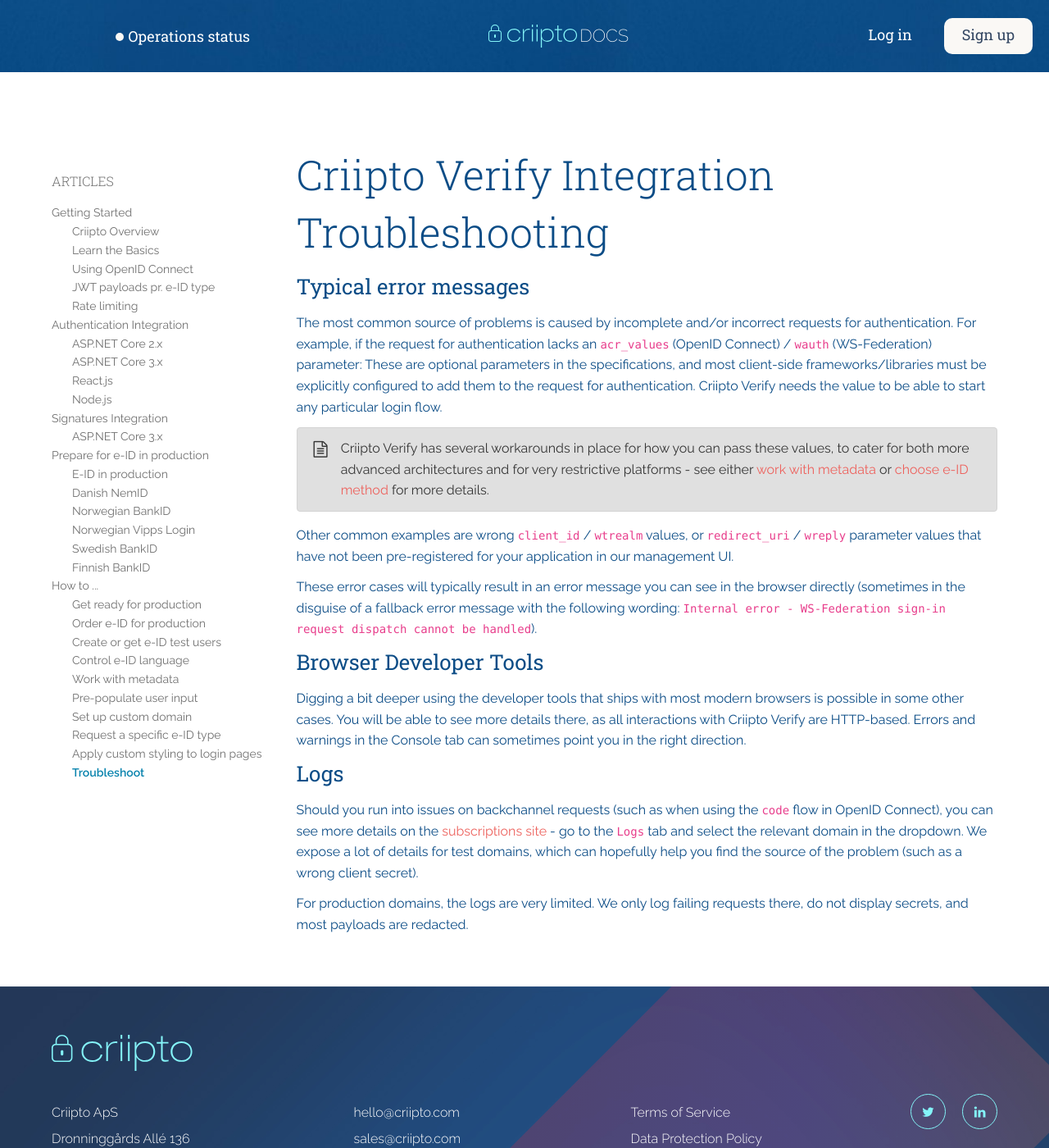
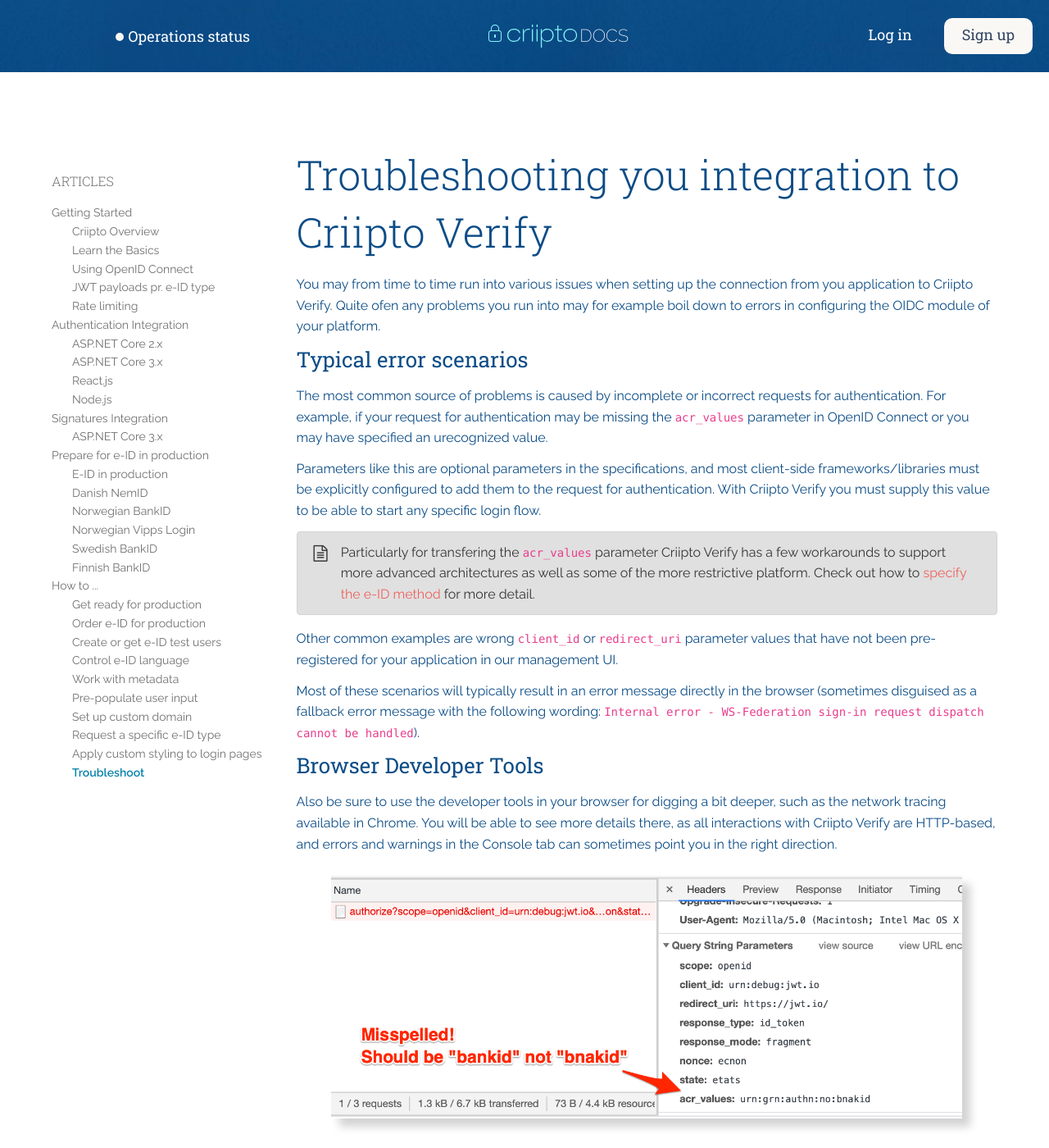
Before and after one commit to criipto/docs-old, a Jekyll site: the page built from how-to/troubleshoot.md, in a window 1280 px wide and 1400 px high. Shown: the whole window at 82% size. Built offline with Jekyll 4.4.1, drawn with Linux system fonts in a browser that asks for light colours; some web fonts are replaced; some of the changed text lies outside the part shown.

Commit message:
Updated troubleshooting guide

```diff
--- a/how-to/troubleshoot.md
+++ b/how-to/troubleshoot.md
@@ -1,32 +1,41 @@
 ---
 title: Criipto Verify Integration Troubleshooting
-description: Learn more about how to troubleshoot your integration to Criipto Verify
+description: Troubleshoot your integration to Criipto Verify
 layout: article
 ---
-# Criipto Verify Integration Troubleshooting
+# Troubleshooting you integration to Criipto Verify
 
-## Typical error messages
-The most common source of problems is caused by incomplete and/or incorrect requests for authentication.
-For example, if the request for authentication lacks an `acr_values` (OpenID Connect) / `wauth` (WS-Federation) parameter:
-These are optional parameters in the specifications, and most client-side frameworks/libraries must be explicitly configured to add them to the request for authentication. Criipto Verify needs the value to be able to start any particular login flow.
+You may from time to time run into various issues when setting up the connection from you application to Criipto Verify.
+Quite ofen any problems you run into may for example boil down to errors in configuring the OIDC module of your platform.
+
+
+## Typical error scenarios
+The most common source of problems is caused by incomplete or incorrect requests for authentication.
+For example, if your request for authentication may be missing the `acr_values` parameter in OpenID Connect or
+you may have specified an urecognized value.
+
+Parameters like this are optional parameters in the specifications, and most client-side frameworks/libraries must be explicitly configured to add them to the request for authentication. With Criipto Verify you must supply this value to be able to start any specific login flow.
 
 {% iconnote note %}
 
-Criipto Verify has several workarounds in place for how you can pass these values, to cater for both more advanced architectures and for very restrictive platforms - see either [work with metadata](/how-to/work-with-metadata) or [choose e-ID method](/how-to/choose-eid-method) for more details.
+Particularly for transfering the `acr_values` parameter Criipto Verify has a few workarounds to support more advanced architectures as well as some of the more restrictive platform. Check out how to [specify the e-ID method](/how-to/choose-eid-method) for more detail.
 
 {% endiconnote %}
 
-Other common examples are wrong `client_id` / `wtrealm` values, or `redirect_uri` / `wreply` parameter values that have not been pre-registered for your application in our management UI.
+Other common examples are wrong `client_id` or `redirect_uri` parameter values that have not been pre-registered for your application in our management UI.
 
-These error cases will typically result in an error message you can see in the browser directly (sometimes in the disguise of a fallback error message with the following wording: `Internal error - WS-Federation sign-in request dispatch cannot be handled`).
+Most of these scenarios will typically result in an error message directly in the browser (sometimes disguised as a fallback error message with the following wording: `Internal error - WS-Federation sign-in request dispatch cannot be handled`).
 
 ## Browser Developer Tools
-Digging a bit deeper using the developer tools that ships with most modern browsers is possible in some other cases.
-You will be able to see more details there, as all interactions with Criipto Verify are HTTP-based.
-Errors and warnings in the Console tab can sometimes point you in the right direction.
+Also be sure to use the developer tools in your browser for digging a bit deeper, such as the network tracing available in Chrome.
+You will be able to see more details there, as all interactions with Criipto Verify are HTTP-based, and errors and warnings in the Console tab can sometimes point you in the right direction.
+
+
+![Developer tools](/images/chrome-devtools.png)
+
 
 ## Logs
-Should you run into issues on backchannel requests (such as when using the `code` flow in OpenID Connect), you can see more details on the [subscriptions site](https://subscription.criipto.com) - go to the `Logs` tab and select the relevant domain in the dropdown.
-We expose a lot of details for test domains, which can hopefully help you find the source of the problem (such as a wrong client secret).
 
-For production domains, the logs are very limited. We only log failing requests there, do not display secrets, and most payloads are redacted.
+Should you run into issues on backchannel requests (such as when using the `code` flow in OpenID Connect), you can see more details on the logs on the [subscriptions site](https://subscription.criipto.com): Go to the `Logs` tab and select the relevant domain in the dropdown.
+
+We expose a lot of details for test domains, which can hopefully help you find the source of the problem (such as a wrong client secret). Logs for production domains are currently not available.
```
Also changed, not shown: images/chrome-devtools.png (added).
